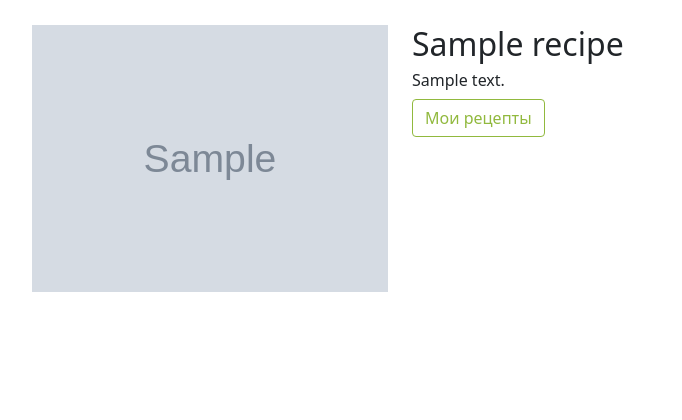
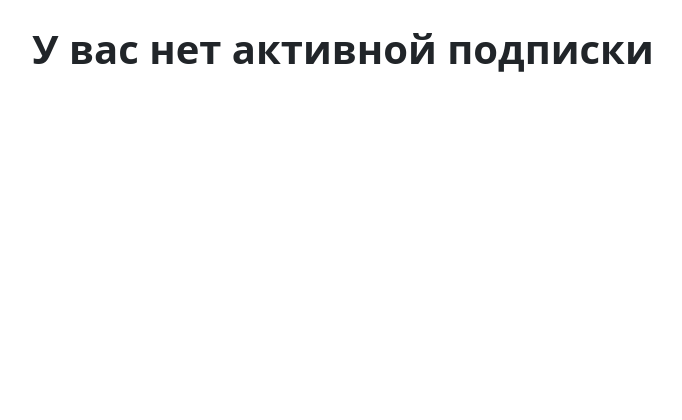
Before and after one commit to AndreyShukatka/FoodPlan, a Django app: page /all_card/ in a window 1280 px wide. Shown: the part 82-502 px from the top of the page, without its empty margins (50-732 px from the left). Run offline with Django 4.2, Linux system fonts and the light colour scheme; tables that the repository leaves empty hold one stand-in row (values such as "Sample post"); grey boxes marked "Sample" are stand-in pictures; parts of the project's set-up code (start-up, migrations or seed data) failed here and were passed over.

Commit message:
Пофиксил обход подписки

```diff
--- a/food/templates/all_cards.html
+++ b/food/templates/all_cards.html
@@ -4,6 +4,7 @@
     <main style="margin-top: calc(2rem + 75px);">
         <section>
             <div class="container">
+                {% if user.user_orders.get.paid %}
                 {% for recipe in recipes %}
                 <div class="row">
                     <div class="col-12 col-md-4 d-flex justify-content-center">
@@ -25,6 +26,10 @@
                 </div>
                     <p></p>
                 {% endfor %}
+                {% else %}
+                <h1 class="mb-5"><b>У вас нет активной подписки</b></h1>
+                {% endif %}
+
             </div>
         </section>
     </main>
```
